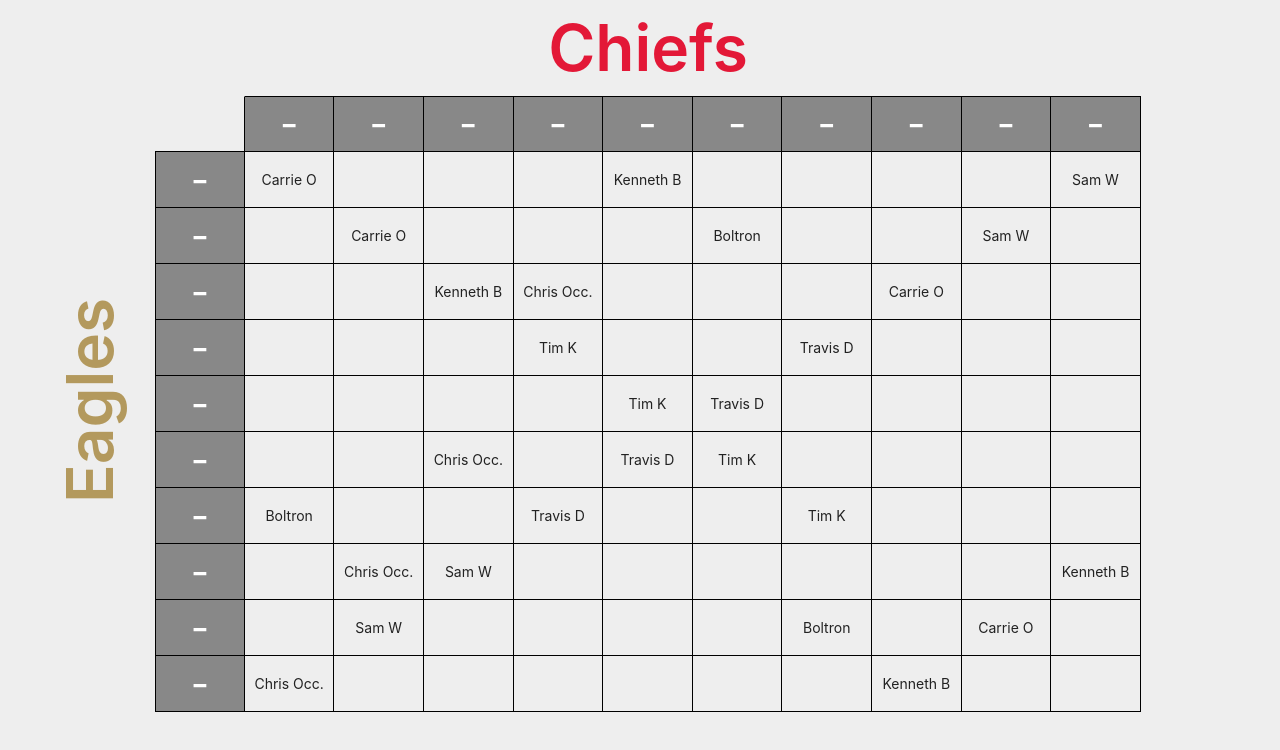
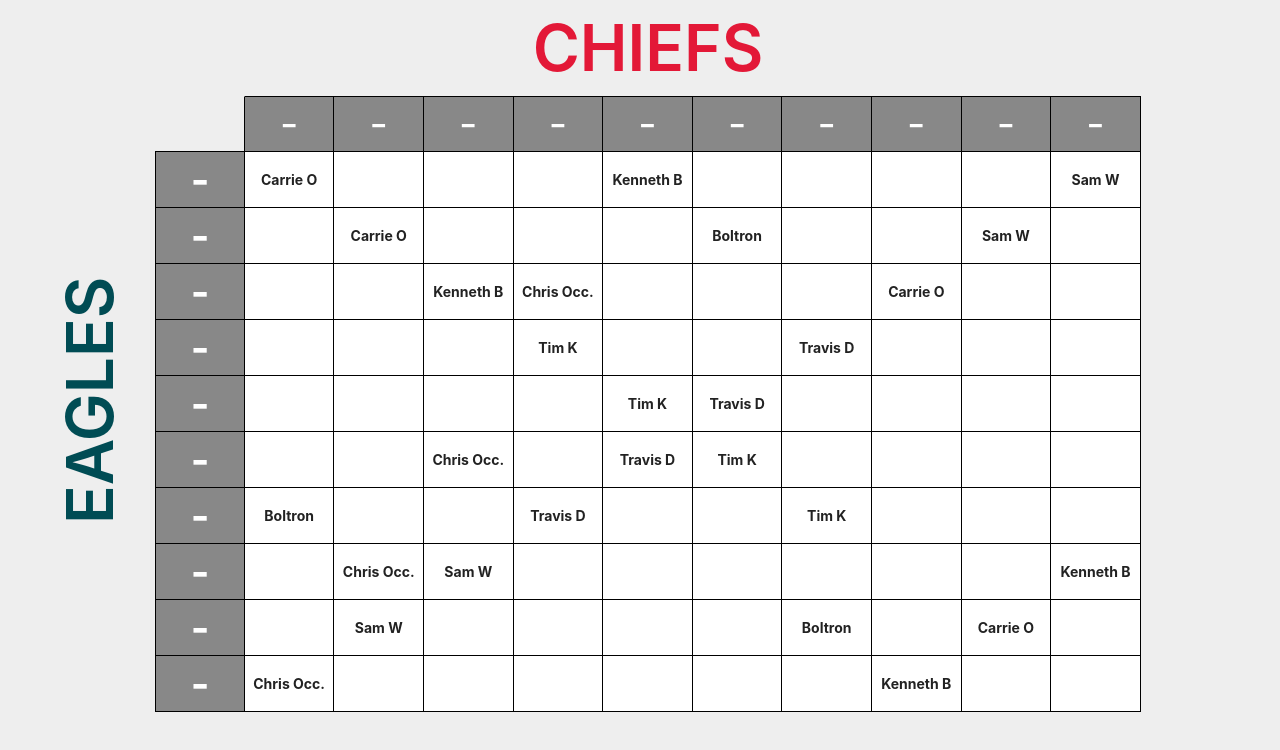
Before and after one commit to travman89/Squares-2024, a React (Vite) app: page / in a window 1280 px wide. Shown: the top 750 px of the page. Built offline with nearby package versions, Linux system fonts and the light colour scheme.

Commit message:
update styles

```diff
--- a/src/App.css
+++ b/src/App.css
@@ -35,11 +35,12 @@
   white-space: break-spaces;
   word-wrap: break-word;
   font-size: 1.75vh;
+  font-weight: bold;
   box-sizing: border-box;
   display: grid;
 	align-items: center;
   overflow: hidden;
-  background-color: #EEEEEE;
+  background-color: #fff;
 }
 
 .topRow{
@@ -79,7 +80,7 @@
   font-size: 8vh;
   line-height:8vh;
   font-weight: 600;
-  color: #B3995D;
+  color: #004C54;
   position: absolute;
   writing-mode: vertical-lr;
   transform: rotate(180deg);
--- a/src/settings.json
+++ b/src/settings.json
@@ -1,5 +1,5 @@
 {
-  "team1": "Chiefs",
-  "team2": "Eagles",
+  "team1": "CHIEFS",
+  "team2": "EAGLES",
   "players": []
 }
```
